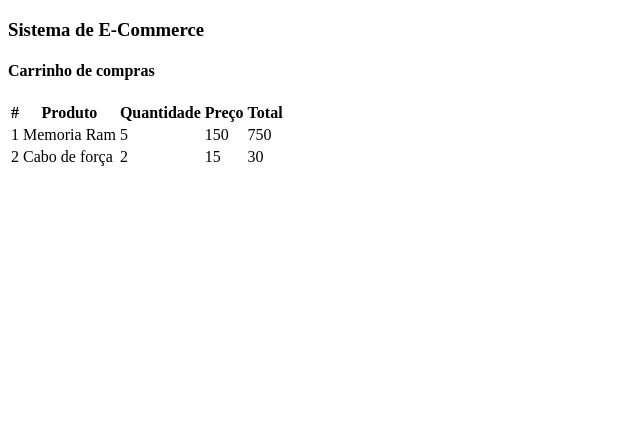
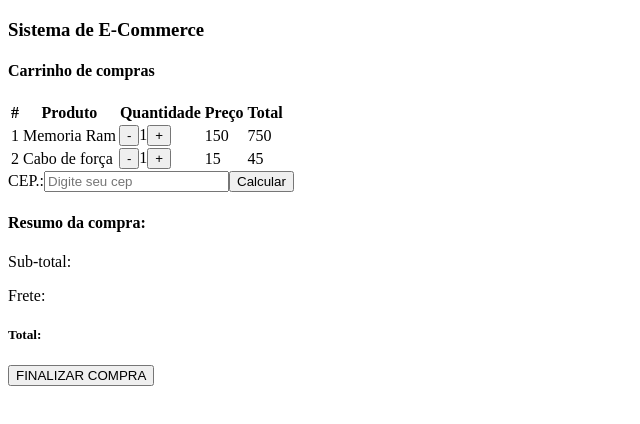
Before and after one commit to eliseu-daniel/e-commerce, a React (Vite) app: page / in a window 1280 px wide. Shown: the top 424 px of the page, without its empty margins (0-640 px from the left). Built offline with nearby package versions, Linux system fonts and the light colour scheme.

Commit message:
frete and summary, export products

```diff
--- a/src/App.tsx
+++ b/src/App.tsx
@@ -1,4 +1,6 @@
+import Frete from "./components/Frete";
 import Header from "./components/Header";
+import Summary from "./components/Summary";
 import Table from "./components/Table";
 import Title from "./components/Title";
 
@@ -8,6 +10,8 @@ function App() {
 			<Header />
 			<Title titulo="Carrinho de compras" />
 			<Table />
+			<Frete />
+			<Summary />
 		</>
 	);
 }
--- /dev/null
+++ b/src/components/Button.tsx
@@ -0,0 +1,13 @@
+type ButtonProps = {
+    text: string;
+    tipo: "button" | "submit" | "reset";
+    onClick?: () => void;
+}
+
+export default function Button({tipo, text, onClick}:ButtonProps){
+    return (
+        <button type={tipo} onClick={onClick} >
+            {text}
+        </button>
+    )
+}
--- /dev/null
+++ b/src/components/Frete.tsx
@@ -0,0 +1,11 @@
+import Button from "./Button";
+
+export default function Frete(){
+    return(
+        <>
+            <label htmlFor="cep">CEP.:</label>
+            <input type="text" name="cep" id="cep" placeholder="Digite seu cep"/>
+            <Button tipo="button" text="Calcular" />
+        </>
+    )
+}
--- /dev/null
+++ b/src/components/Summary.tsx
@@ -0,0 +1,13 @@
+import Button from "./Button";
+
+export default function Summary(){
+return(
+    <>
+        <h4>Resumo da compra:</h4>
+        <p>Sub-total: </p>
+        <p>Frete: </p>
+        <h5>Total:</h5>
+        <Button tipo="submit" text="FINALIZAR COMPRA" />
+    </>
+)
+}
--- a/src/components/TableRow.tsx
+++ b/src/components/TableRow.tsx
@@ -1,18 +1,36 @@
+import { useState } from "react";
 import type {Produto} from "../data/products";
+import Button from "./Button";
 
 type RowProps = {
 	row: Produto;
 };
 
 export default function TableRows({ row }: RowProps) {
-	const total = row.quantity * row.price;
+	const [qtd, setQtd] = useState<number>(1);
+
+	const increment = () => {
+		setQtd((prev) => prev + 1);
+	}
+
+	const decrement = () => {
+		if(qtd === 1){
+			return;
+		}
+		setQtd((prev) => prev - 1);
+	}
+
+	const total:number = row.quantity * row.price;
+
 
 	return (
 		<>
 			<tr>
 				<td>{row.order}</td>
 				<td>{row.product}</td>
-				<td>{row.quantity}</td>
+					<Button tipo="button" text="-" onClick={decrement}/>
+					<span>{qtd}</span>
+					<Button tipo="button" text="+" onClick={increment}/>
 				<td>{row.price}</td>
 				<td>{total}</td>
 			</tr>
--- a/src/data/products.ts
+++ b/src/data/products.ts
@@ -15,7 +15,7 @@ export const data: Produto[] = [
 	{
 		order: 2,
 		product: "Cabo de força",
-		quantity: 2,
+		quantity: 3,
 		price: 15,
 	},
 ];
```
